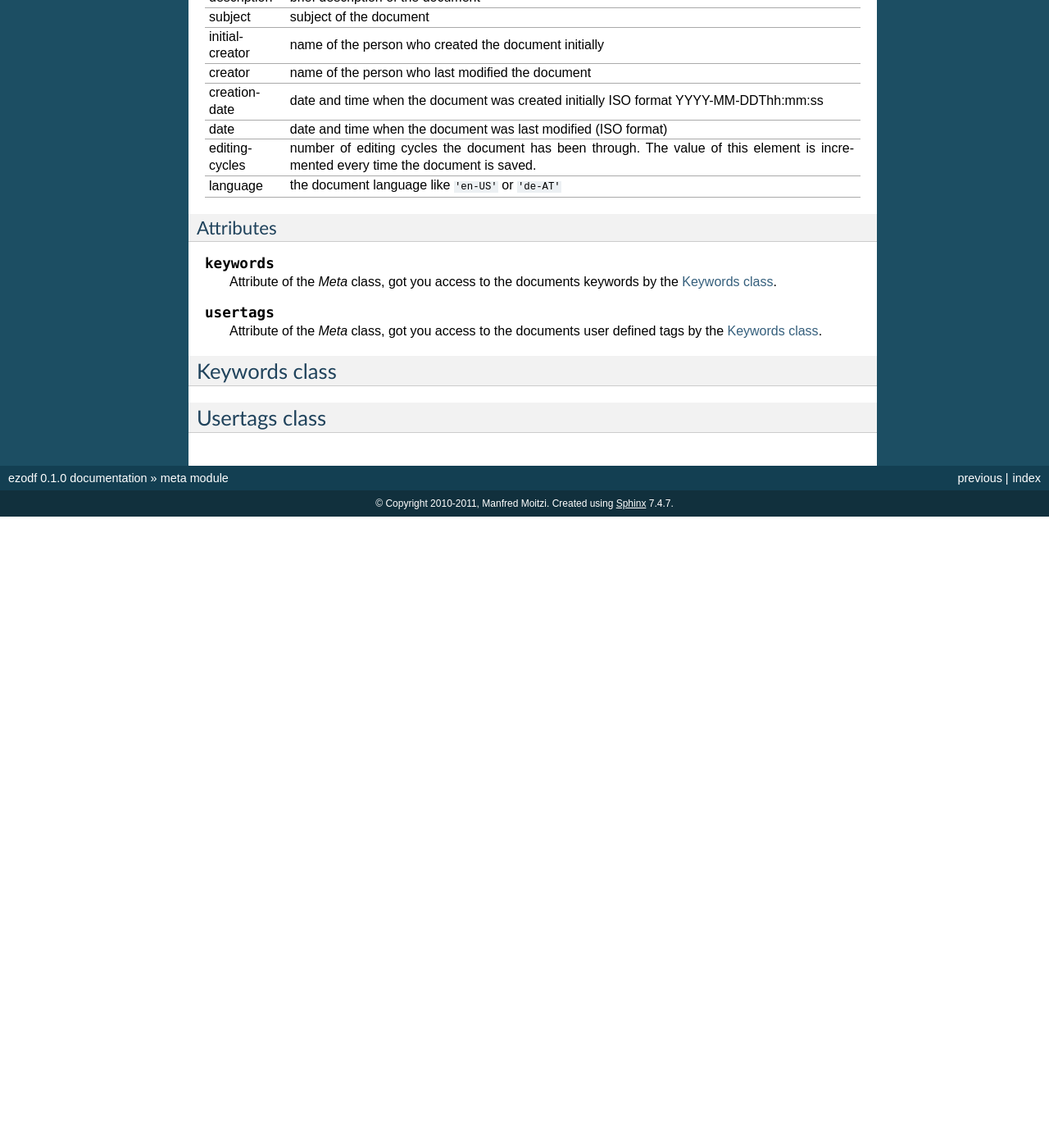
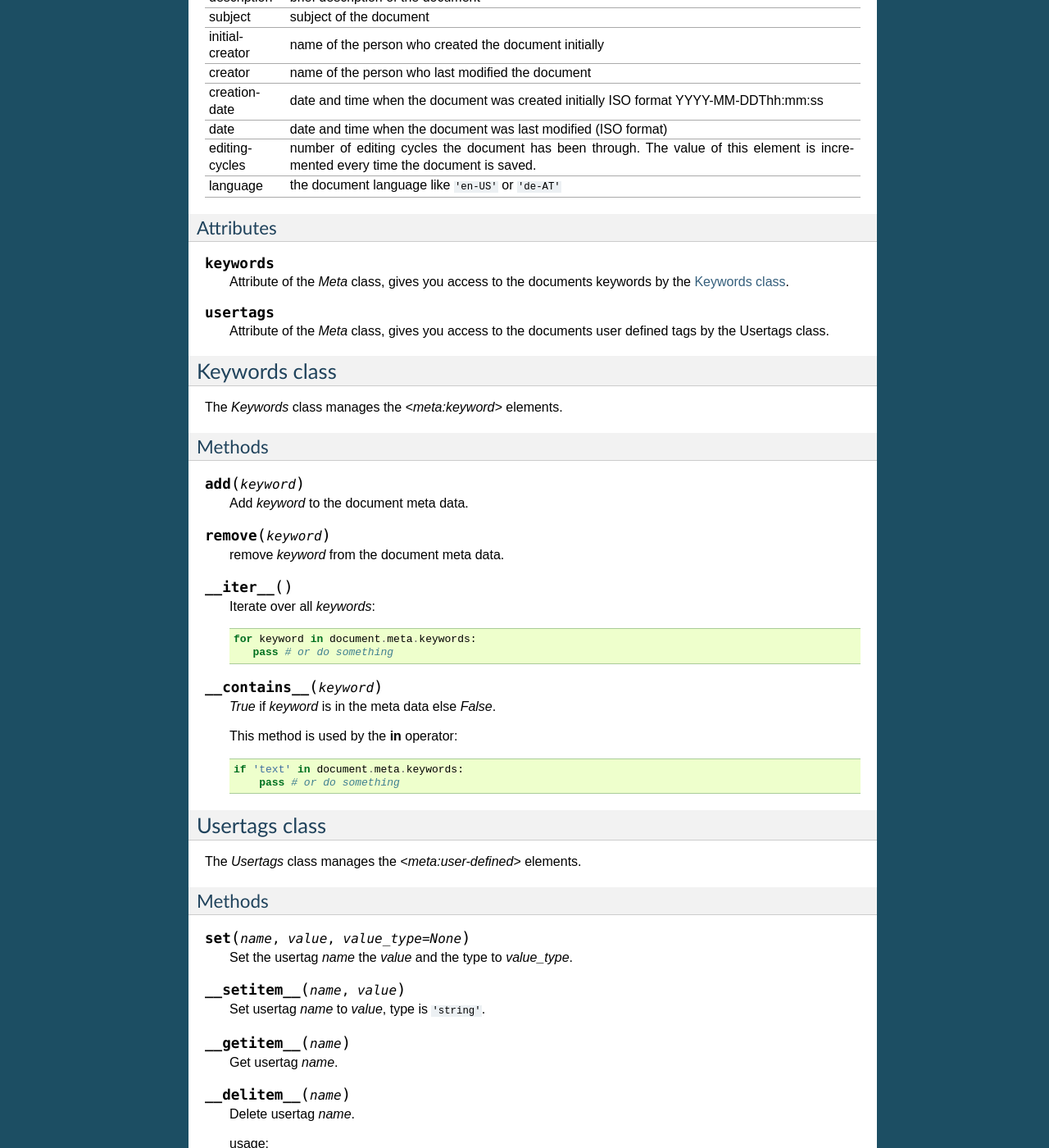
Before and after one commit to T0ha/ezodf, a Sphinx documentation site: the page built from docs/meta.rst, in a window 1280 px wide and 1400 px high, scrolled down 608 px. Shown: the whole window at 82% size. Built offline with Sphinx 7.4.7, drawn with Linux system fonts in a browser that asks for light colours; pages that are not in the unit, such as notebooks, are missing from menus; before the commit the page ends 1238 px from its top, so only the background shows below that; some of the changed text lies outside the part shown.

Commit message:
add basic docs (intro, meta)

```diff
--- a/NEWS.txt
+++ b/NEWS.txt
@@ -2,6 +2,8 @@
 NEWS
 ====
 
-Version 0.1.0 - 00 Januar 2011
+Version 0.1.0 - 02 Januar 2011
 
   * Pre-Alpha version
+  * open/saveas ODF documents
+  * modify meta data
--- a/docs/index.rst
+++ b/docs/index.rst
@@ -9,12 +9,12 @@ Welcome to ezodf's documentation!
 **ezodf** is a Python package to create new or open existing OpenDocumentFormat
 files to extract, add, modify or delete document data.
 
-To open an existing document, just use the :func:`ezodf.open` function::
+To open an existing document, just use the `ezodf.open()` function::
 
     doc = ezodf.open('documentname.ext')
 
-You don't have to care about the document type on open, to check the type of
-the document you got, use the **mimetype** attribute::
+You don't have to care about the document type at the open function, to check
+the type of the document you got, use the **mimetype** attribute::
 
     if doc.mimetype == ezodf.const.MIMETYPES['odt']:
         # this is a text document
--- a/docs/meta.rst
+++ b/docs/meta.rst
@@ -56,20 +56,92 @@ Attributes
 
 .. attribute:: keywords
 
-   Attribute of the `Meta` class, got you access to the documents
+   Attribute of the `Meta` class, gives you access to the documents
    keywords by the :ref:`Keywords class`.
 
 .. attribute:: usertags
 
-   Attribute of the `Meta` class, got you access to the documents
-   user defined tags by the :ref:`Keywords class`.
+   Attribute of the `Meta` class, gives you access to the documents
+   user defined tags by the :ref:`Usertags class`.
 
 .. _Keywords class:
 
 Keywords class
 --------------
 
-.. _Usertags class:
+The `Keywords` class manages the `<meta:keyword>` elements.
+
+Methods
+~~~~~~~
+
+.. method:: add(keyword)
+
+   Add `keyword` to the document meta data.
+
+.. method:: remove(keyword)
+
+   remove `keyword` from the document meta data.
+
+.. method:: __iter__()
+
+   Iterate over all `keywords`::
+
+       for keyword in document.meta.keywords:
+          pass # or do something
+
+.. method:: __contains__(keyword)
+
+   `True` if `keyword` is in the meta data else `False`.
+
+   This method is used by the **in** operator::
+
+       if 'text' in document.meta.keywords:
+           pass # or do something
 
 Usertags class
 --------------
+
+.. _Usertags class:
+
+The `Usertags` class manages the `<meta:user-defined>` elements.
+
+Methods
+~~~~~~~
+
+.. method:: set(name, value, value_type=None)
+
+   Set the usertag `name` the `value` and the type to `value_type`.
+
+.. method:: __setitem__(name, value)
+
+   Set usertag `name` to `value`, type is ``'string'``.
+
+.. method:: __getitem__(name)
+
+   Get usertag `name`.
+
+.. method:: __delitem__(name)
+
+   Delete usertag `name`.
+
+   usage::
+
+       document.meta.usertags['mytag'] = 'text'
+       value = document.meta.usertags['mytag']
+       del document.meta.usertags['mytag']
+
+.. method:: __iter__()
+
+   Iterate over all `usertags`, returns 2-tuple (tagname, tagvalue)::
+
+       for name, value in document.meta.usertags:
+          pass # or do something
+
+.. method:: __contains__(name)
+
+   `True` if the document has a usertag `name` else `False`.
+
+   This method is used by the **in** operator::
+
+       if 'mytag' in document.meta.usertags:
+           pass # or do something
```
Also changed, not shown: docs/intro.rst (+7 -0 lines), 1 other file.
